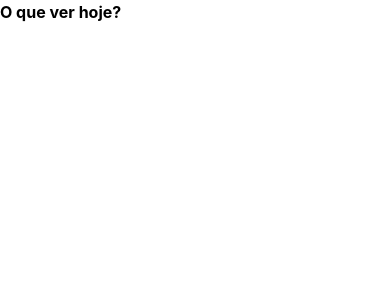
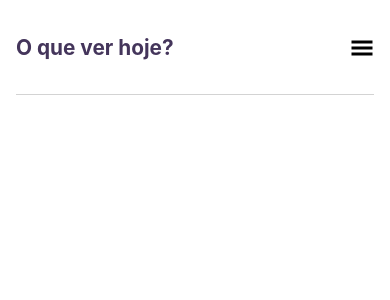
Before and after one commit to DavidEsdrs/o-que-ver-hoje-app, a React (Vite) app: page / in a window 390 px wide. Shown: the top 300 px of the page. Built offline with nearby package versions, Linux system fonts and the light colour scheme.

Commit message:
feat: create basic mobile header style

```diff
--- a/src/components/Header/Header.jsx
+++ b/src/components/Header/Header.jsx
@@ -1,15 +1,39 @@
 import styled from "styled-components"
+import { GiHamburgerMenu } from "react-icons/gi";
+
+const Container = styled.header`
+  padding: 2rem 1rem;
+  position: relative;
+  width: 100vw;
+  display: flex;
+  align-items: center;
+  justify-content: space-between;
+
+  ::before {
+    content: '';
+    position: absolute;
+    bottom: 0;
+    left: 1rem;
+
+    width: calc(100% - 2rem);
+    height: 1px;
+
+    background-color: #0000002c;
+  }
+`
 
 const Title = styled.h1`
-  font-size: 1rem;
+  font-size: 1.3rem;
+  color: ${props => props.theme.mainColor};
 `
 
 export function Header() {
   return (
-    <header>
+    <Container>
       <Title>
         O que ver hoje?
       </Title>
-    </header>
+      <GiHamburgerMenu size={24} />
+    </Container>
   )
 }
```
